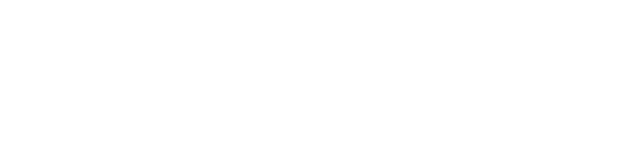
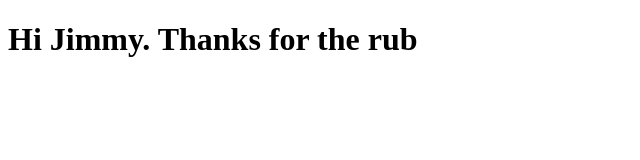
Before and after one commit to vquartucio/vquartucio.github.io, a plain HTML site: page index.html in a window 1280 px wide. Shown: the whole page, without its empty margins (0-640 px from the left). Drawn offline with Linux system fonts and the light colour scheme.

Commit message:
testing message

```diff
--- a/index.html
+++ b/index.html
@@ -6,6 +6,10 @@
 </head>
 
 
+<body>
+    <h1>Hi Jimmy. Thanks for the rub</h1>
 
 
+</body>
+
 </html>
```
